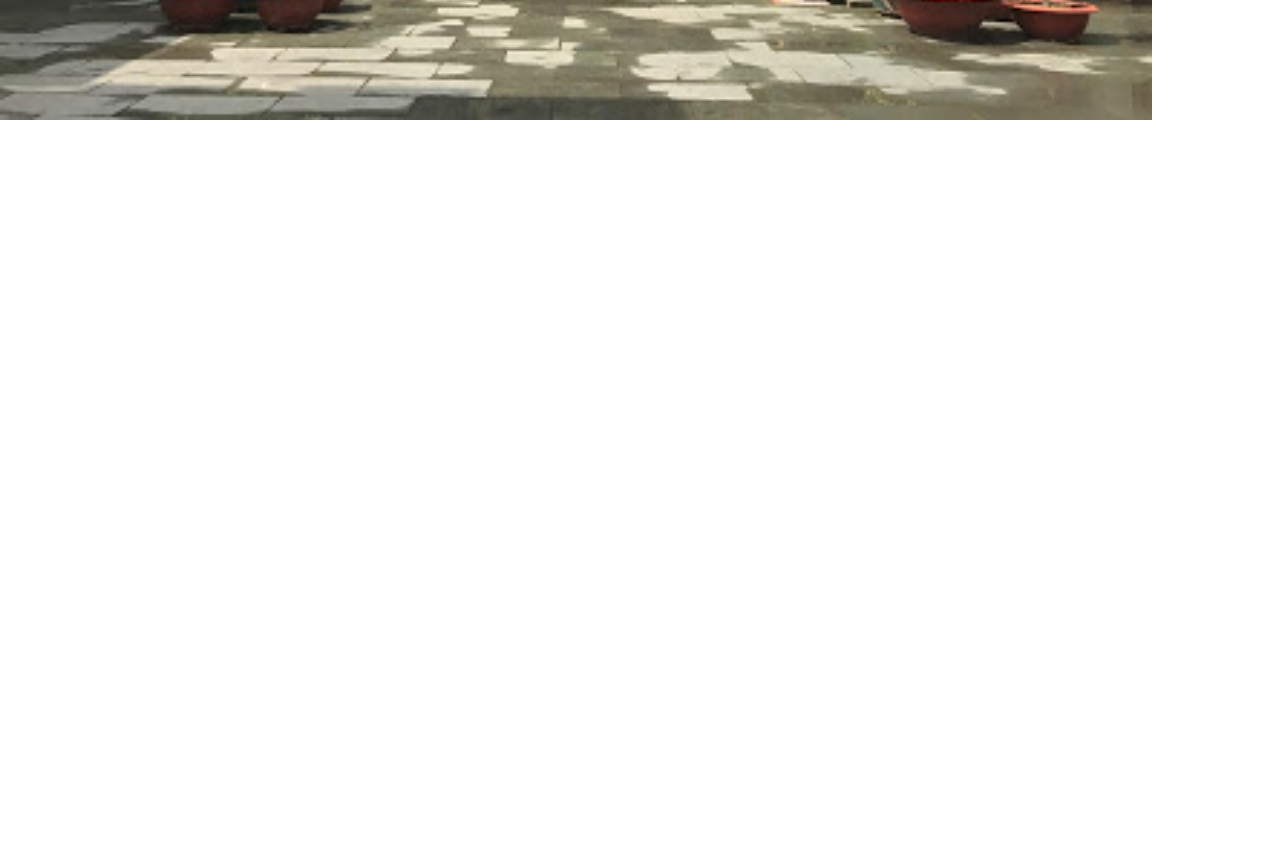
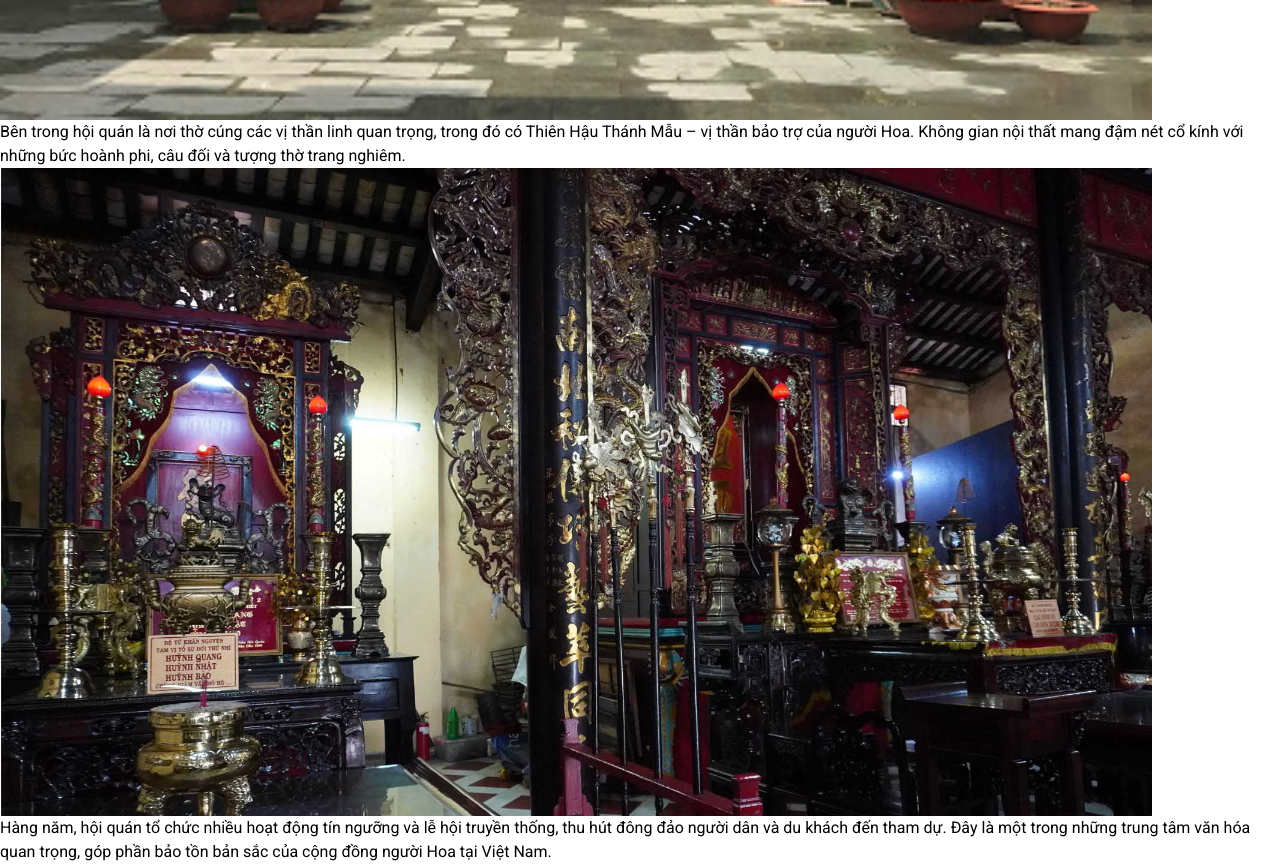
Before and after one commit to tristaamnee/hoiquanfe, a Next.js app: page / in a window 1280 px wide. Shown: the part 840-1704 px from the top of the page. Before the commit the page ends 960 px from the top, so only its background shows below. Built offline with nearby package versions, Linux system fonts and the light colour scheme.

Commit message:
bo sung noi dung

```diff
--- a/src/app/page.tsx
+++ b/src/app/page.tsx
@@ -1,5 +1,6 @@
 "use client";
 
+import ImageBox from "@/components/ImageBox";
 import TextBox from "@/components/TextBox";
 import { Roboto } from "next/font/google";
 import Image from "next/image";
@@ -40,17 +41,26 @@ export default function Home() {
           ngói cong, chạm khắc tinh xảo và những bức phù điêu ý nghĩa.`}
         className="p-4 flex justify-center text-white text-justify"
       />
-      <div className="flex justify-center">
-        <div className="border-4 inline-block rounded-lg w-4/5">
-          <Image
-            src="/assets/img/hoiquanLechau_1.jpg"
-            alt="Hội quán Lệ Châu"
-            className="object-fit rounded-lg w-full h-auto"
-            width={width}
-            height={800}
-          />
-        </div>
-      </div>
+      <ImageBox
+        url={"/assets/img/hoiquanLechau_1.jpg"}
+        alt={"Hội quán Lệ Châu"}
+        width={width}
+        height={800}
+      />
+      <TextBox
+        text={`Bên trong hội quán là nơi thờ cúng các vị thần linh quan trọng, trong đó có Thiên Hậu Thánh Mẫu – vị thần bảo trợ của người Hoa. Không gian nội thất mang đậm nét cổ kính với những bức hoành phi, câu đối và tượng thờ trang nghiêm.`}
+        className="p-4 flex justify-center text-white text-justify"
+      />
+      <ImageBox
+        url={"/assets/img/hoiquanLechau_3.jpg"}
+        alt={"Hội quán Lệ Châu"}
+        width={width}
+        height={800}
+      />
+      <TextBox
+        text={`Hàng năm, hội quán tổ chức nhiều hoạt động tín ngưỡng và lễ hội truyền thống, thu hút đông đảo người dân và du khách đến tham dự. Đây là một trong những trung tâm văn hóa quan trọng, góp phần bảo tồn bản sắc của cộng đồng người Hoa tại Việt Nam.`}
+        className="p-4 flex justify-center text-white text-justify"
+      />
     </div>
   );
 }
--- /dev/null
+++ b/src/components/ImageBox/index.tsx
@@ -0,0 +1,33 @@
+import React from "react";
+
+interface ImageBoxProps {
+  url: string;
+  alt: string;
+  className?: string;
+  width: number;
+  height: number;
+}
+
+function ImageBox({
+  url,
+  alt,
+  width,
+  height,
+  className = "flex justify-center",
+}: ImageBoxProps) {
+  return (
+    <div className={className}>
+      <div className="border-4 inline-block rounded-lg w-4/5">
+        <img
+          src={url}
+          alt={alt}
+          className="object-fit rounded-lg w-full h-auto"
+          width={width}
+          height={height}
+        />
+      </div>
+    </div>
+  );
+}
+
+export default ImageBox;
```
Also changed, not shown: public/assets/img/hoiquanLeChau_3.jpg (added).
